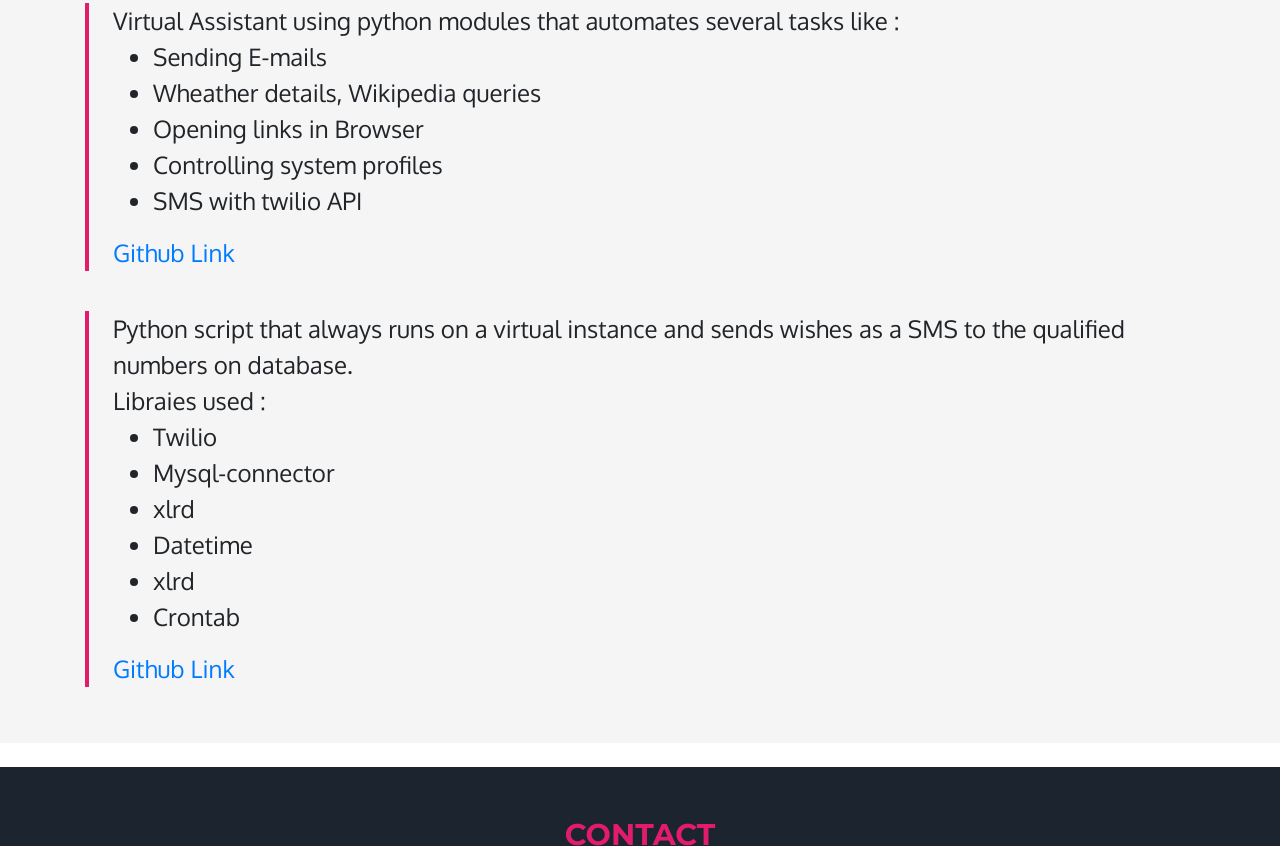
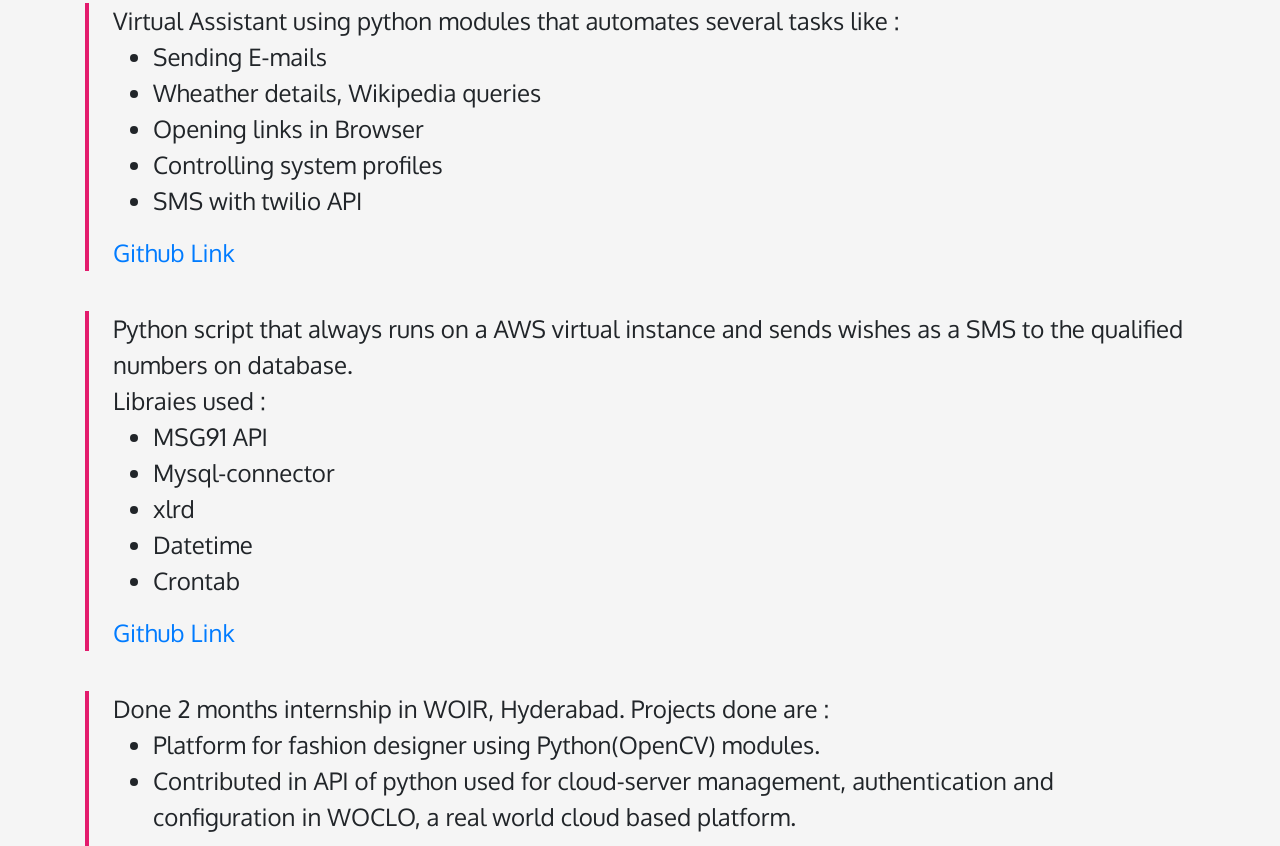
Before and after one commit to SriHarsha-J99/MyPortfolio-V1, a plain HTML site: page index.html in a window 1280 px wide. Shown: the part 3393-4239 px from the top of the page. Drawn offline with nearby package versions, Linux system fonts and the light colour scheme.

Commit message:
Added more projects

```diff
--- a/index.html
+++ b/index.html
@@ -105,7 +105,7 @@ text-align-last: center;
   <b>Dev Tools</b>
 </div>
   <div style="text-align-last: center;font-family: 'Montserrat', sans-serif;color: black;font-size-adjust: 15px;">
-    Atom, Bootstrap, Codepen, Github, Terminal
+     Bootstrap, Codepen, Github
 </div>
 <br>
 <br>
@@ -171,20 +171,28 @@ text-align-last: center;
   </blockquote>
   <br>
   <blockquote class="ludwig">
-  Python script that always runs on a virtual instance and sends wishes as a SMS to the qualified numbers on database.<br>
+  Python script that always runs on a AWS virtual instance and sends wishes as a  SMS to the qualified numbers on database.<br>
   <b>Libraies used :</b><br>
   <ul>
-  	<li>Twilio</li>
+    <li>MSG91 API</li>
     <li>Mysql-connector</li>
     <li>xlrd</li>
     <li>Datetime</li>
-  	<li>xlrd</li>
   <li>Crontab</li>
 
   </ul>
     <a href="https://github.com/SriHarsha-J99/wishMe" target="_blank">Github Link</a>
   </blockquote>
-
+<br>
+<blockquote class="ludwig">
+    Done 2 months internship in WOIR, Hyderabad. Projects done are :
+    <br>
+    <ul>
+      <li>Platform for fashion designer using Python(OpenCV) modules.  </li>
+      <li>Contributed in API of python used for cloud-server management, authentication and configuration in WOCLO, a real world cloud based platform. </li>
+    </ul>
+    <a href="http://woclo.in/about.php/"target="_blank">WOCLO Team/Sri Harsha</a>
+  </blockquote>
 
 
 
@@ -222,7 +230,7 @@ column" style="text-align-last: center;">
     <div class="col-sm-3">
 <a href="https://www.instagram.com/_sri_harsha_846/?hl=en" target="_blank">
   <img src="https://img.icons8.com/nolan/64/000000/instagram-new.png">
- </a>	    </div>
+ </a>     </div>
     <div class="col-sm-3">
 <a href="https://mail.google.com/mail/u/0/?view=cm&fs=1&tf=1&source=mailto&to=sriharshajaddu@gmail.com" target="_blank"><img src="https://img.icons8.com/nolan/64/000000/gmail.png"></a>    </div>
     <div class="col-sm-3">
```
Lines whose indentation alone changed are shown as unchanged.
